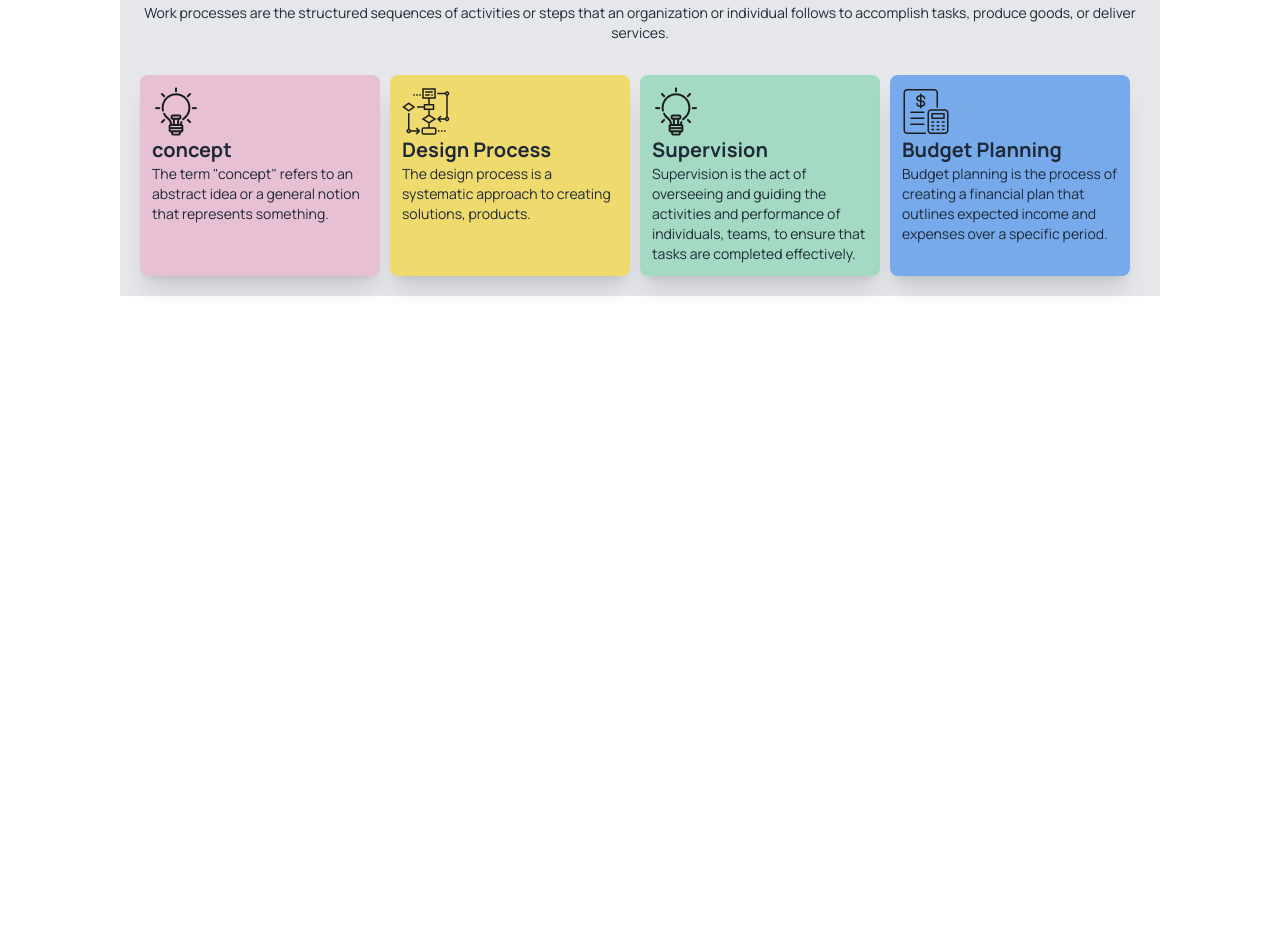
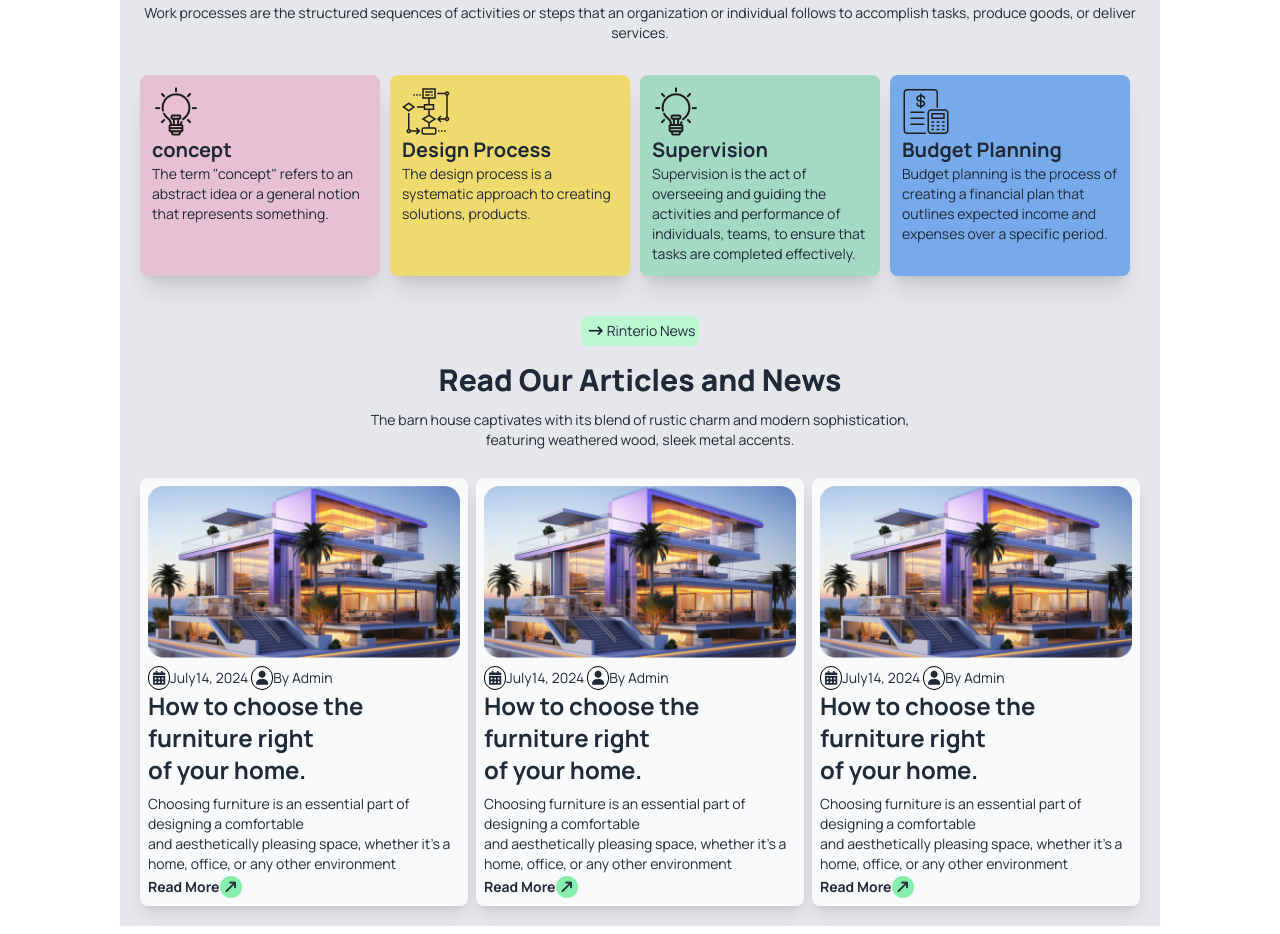
Before and after one commit to Billal223328/Assignment-3, a plain HTML site: page index.html in a window 1280 px wide. Shown: the part 1285-2219 px from the top of the page. Before the commit the page ends 1589 px from the top, so only its background shows below. Drawn offline with nearby package versions, Linux system fonts and the light colour scheme; files whose address does not match are found by name.

```diff
--- a/index.html
+++ b/index.html
@@ -99,7 +99,7 @@
     <img class="mx-w-60 h-96 "src="../Assignment-3/assets/Rectangle.png" alt="">
  </div>
       </section>
-     <section class="max-w-[1040px] bg-gray-200 mx-auto">
+     <section class=" process-section max-w-[1040px] bg-gray-200 mx-auto">
       <div class="text-center">
           <button class="bg-gray-50 text-sm p-1 rounded-lg mt-5"><i class="fa-solid fa-arrow-right-long p-1"></i>How we works</button>
           <h3 class="text-3xl font-extrabold mt-4">Our Works Process</h3>
@@ -136,6 +136,37 @@
 
       </div>
      </section>
+     <section  class=" process-section max-w-[1040px] bg-gray-200 mx-auto">
+      <div class="text-center">
+        <button class="bg-green-200 text-sm p-1 rounded-lg mt-5"><i class="fa-solid fa-arrow-right-long p-1"></i>Rinterio News</button>
+        <h3 class="text-3xl font-extrabold mt-4">Read Our Articles and News</h3>
+        <p class="lg:text-sm mt-3">
+          The barn house captivates with its blend of rustic charm and modern sophistication,<br> featuring weathered wood, sleek metal accents.</p>
+      </div>
+      <div class="lg:flex px-5 py-5 gap-2">
+          <div class="bg-gray-50 mt-2 shadow-lg p-2 rounded-lg">
+              <img src="../Assignment-3/assets/article1.png" alt="">
+              <p class="text-sm mt-2"><i class="fa-solid fa-calendar-days rounded-full border border-black p-1"></i>July14, 2024 <i class="fa-solid fa-user border border-black rounded-full p-1"></i>By Admin</p>
+              <h4 class="text-2xl font-bold hight">How to choose the furniture right <br>  of your home.</h4>
+              <p class="text-sm mt-2">Choosing furniture is an essential part of designing a comfortable <br>and aesthetically pleasing space, whether it's a home, office, or any other environment </p>
+              <a class="text-sm font-bold" href="">Read More<i class="fa-solid fa-arrow-right-long bg-green-300 -rotate-45 rounded-full p-1"></i></a>
+          </div>
+          <div class="bg-gray-50 mt-2 shadow-lg p-2 rounded-lg">
+            <img src="../Assignment-3/assets/article1.png" alt="">
+            <p class="text-sm mt-2"><i class="fa-solid fa-calendar-days rounded-full border border-black p-1"></i>July14, 2024 <i class="fa-solid fa-user border border-black rounded-full p-1"></i>By Admin</p>
+            <h4 class="text-2xl font-bold hight">How to choose the furniture right <br>  of your home.</h4>
+            <p class="text-sm mt-2">Choosing furniture is an essential part of designing a comfortable <br> and aesthetically pleasing space, whether it's a home, office, or any other environment </p>
+            <a class="text-sm font-bold" href="">Read More<i class="fa-solid fa-arrow-right-long bg-green-300 -rotate-45 rounded-full p-1"></i></a>
+        </div>
+        <div class="bg-gray-50 mt-2 shadow-lg p-2 rounded-lg">
+          <img src="../Assignment-3/assets/article1.png" alt="">
+          <p class="text-sm mt-2"><i class="fa-solid fa-calendar-days rounded-full border border-black p-1"></i>July14, 2024 <i class="fa-solid fa-user border border-black rounded-full p-1"></i>By Admin</p>
+          <h4 class="text-2xl font-bold hight">How to choose the furniture right <br>  of your home.</h4>
+          <p class="text-sm mt-2">Choosing furniture is an essential part of designing a comfortable <br> and aesthetically pleasing space, whether it's a home, office, or any other environment </p>
+          <a class="text-sm font-bold" href="">Read More<i class="fa-solid fa-arrow-right-long bg-green-300 -rotate-45 rounded-full p-1"></i></a>
+      </div>
+      </div>
+     </section>
     </main>
     <footer></footer>
 </body>
```
